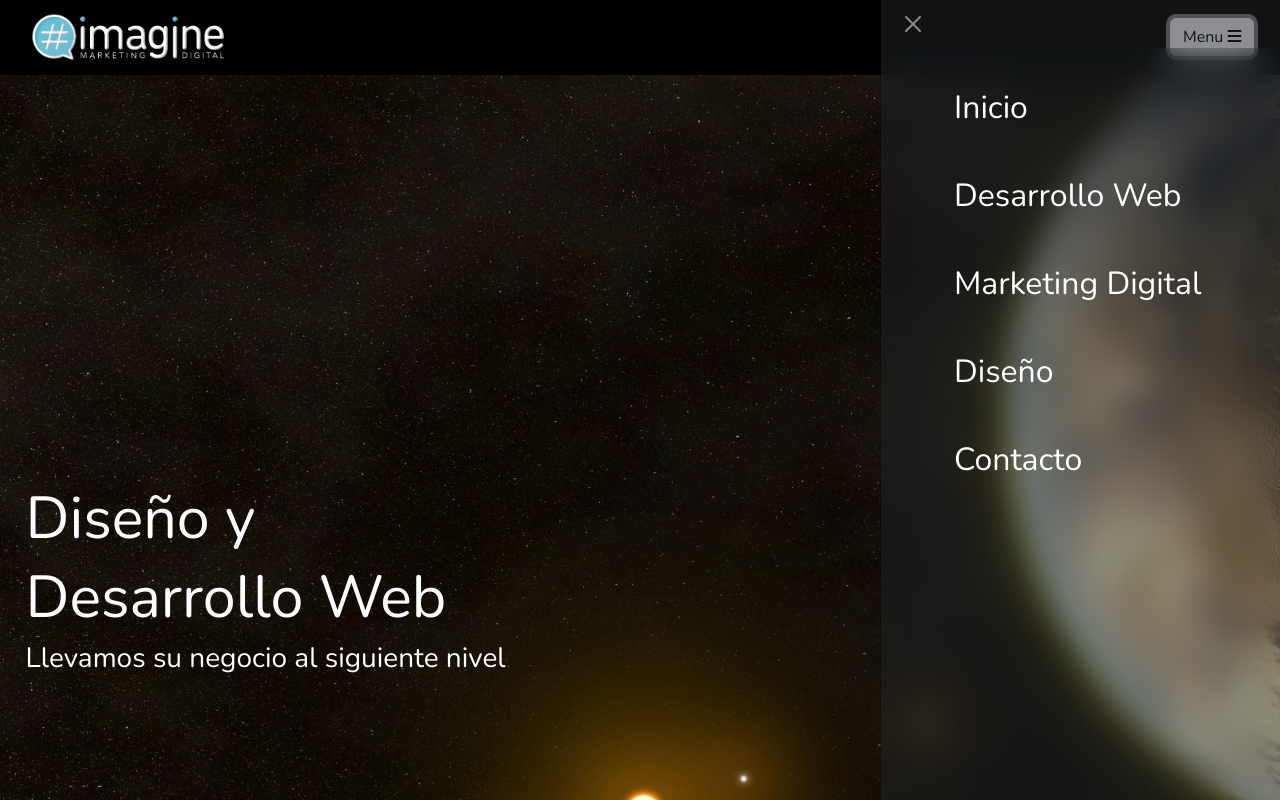
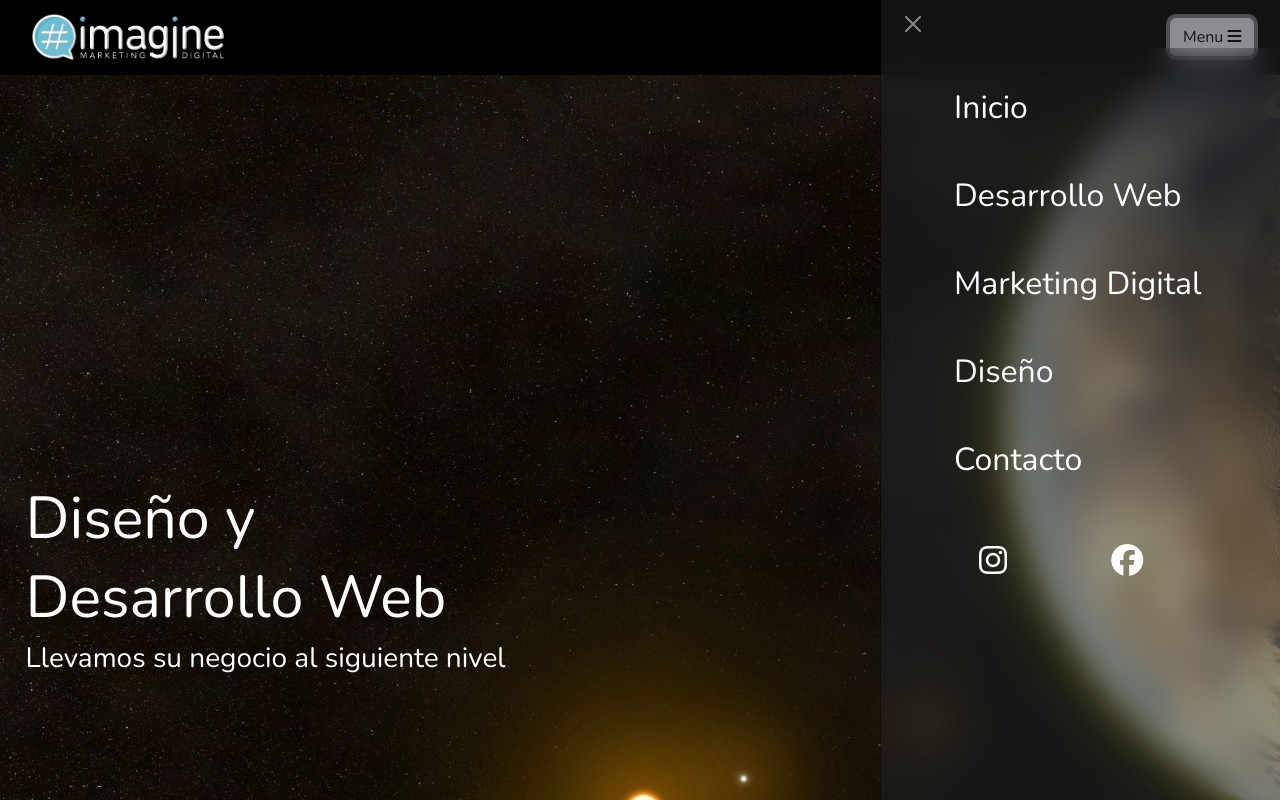
Before and after one commit to disweb-chris/imagine-henriquez, a website: page pages/desarrollo-web.html in a window 1280 px wide. Both pictures are taken after a click on the button "Menu". Shown: the top 800 px of the page. Drawn offline with nearby package versions, Linux system fonts and the light colour scheme.

Commit message:
Se agregaron las redes sociales al menu

```diff
--- a/pages/desarrollo-web.html
+++ b/pages/desarrollo-web.html
@@ -49,6 +49,7 @@
                                                     <li><a href="marketing-digital.html"> Marketing Digital </a></li>
                                                     <li><a href="diseno.html"> Diseño </a></li>
                                                     <li><a href="contacto.html"> Contacto </a></li>
+                                                    <li><a href="https://www.instagram.com/hola.imagine/?hl=es-la" target="_blank"><i class="fab fa-instagram"></i></a> <a href="https://www.facebook.com/Hola-Imagine-109994454058922" target="_blank"><i class="fab fa-facebook"></i></a></li>
                                                 </ul>
                                             </div>
                                     </div>
--- a/scss/style.scss
+++ b/scss/style.scss
@@ -55,10 +55,17 @@
 
     .offcanvas-body {
         backdrop-filter: blur(15px);
-    }
 
-    .offcanvas-body ul {
-        @include menu-canvas;
+        ul {
+            @include menu-canvas;
+        }
+
+        i {
+            padding: 10px 15px;
+            margin: 10px;
+            font-size: 2rem;
+            color: white;
+        }
     }
 
     .menu a {
```
Also changed, not shown: index.html (+1 -0 lines), pages/contacto.html (+1 -0 lines), pages/diseno.html (+1 -0 lines), pages/marketing-digital.html (+1 -0 lines), css/style.css.
